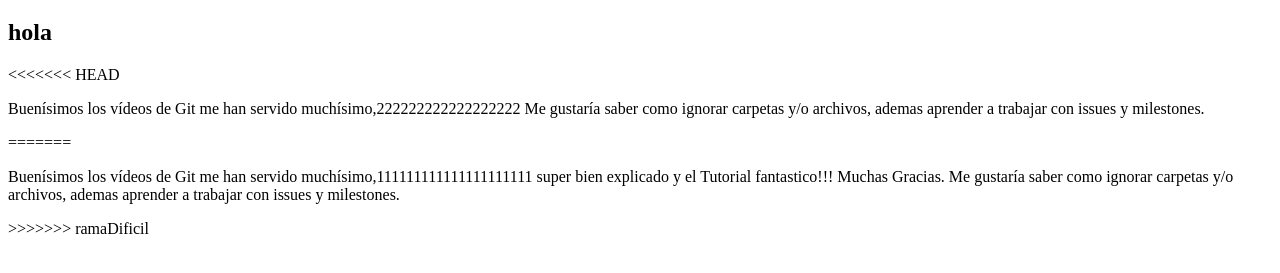
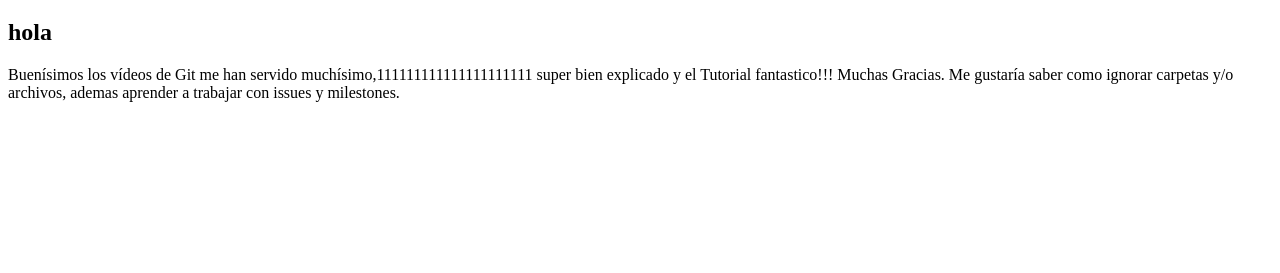
Before and after one commit to SimonToro/nuevoproyectodegit, a plain HTML site: page index.html in a window 1280 px wide. Shown: the part 61-334 px from the top of the page. Drawn offline with Linux system fonts and the light colour scheme.

Commit message:
solucion

```diff
--- a/index.html
+++ b/index.html
@@ -8,10 +8,6 @@
 <body>
     <h1>hola</h1>
     <div><h2>hola </h2></div>
-<<<<<<< HEAD
-    <p>Buenísimos los vídeos de Git me han servido muchísimo,222222222222222222 Me gustaría saber como ignorar carpetas y/o archivos, ademas aprender a trabajar con issues y milestones.</p>
-=======
     <p>Buenísimos los vídeos de Git me han servido muchísimo,111111111111111111111 super bien explicado y el Tutorial fantastico!!! Muchas Gracias. Me gustaría saber como ignorar carpetas y/o archivos, ademas aprender a trabajar con issues y milestones.</p>
->>>>>>> ramaDificil
 </body>
 </html>
```
